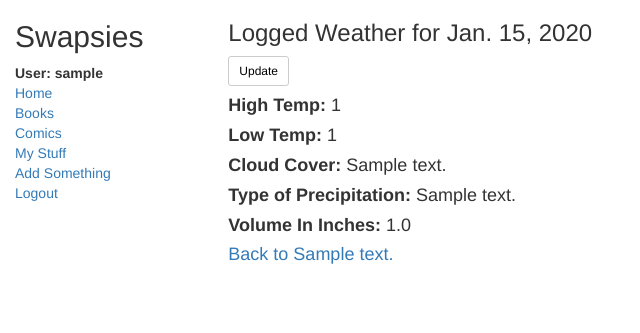
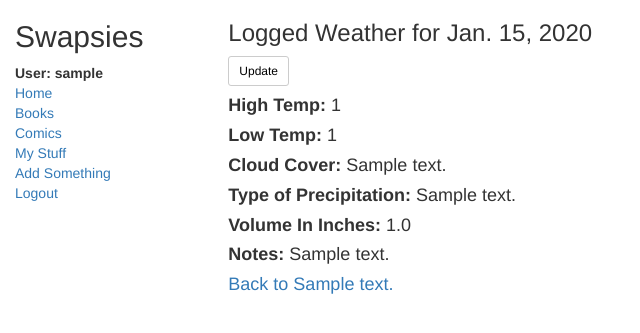
Before and after one commit to Cjhosu/pyProjects, a Django app: page /tracker/date_record/1 in a window 1280 px wide. Shown: the top 333 px of the page, without its empty margins (0-640 px from the left). Run offline with Django 3.2, Linux system fonts and the light colour scheme; a user stored in the database is signed in; tables that the repository leaves empty hold one stand-in row (values such as "Sample post"); some libraries are stand-ins or nearby versions.

Commit message:
Add notes, nice day fill

```diff
--- a/weatherlog/tracker/forms.py
+++ b/weatherlog/tracker/forms.py
@@ -32,6 +32,7 @@ class DateRecordForm(forms.Form):
     low_temp = forms.IntegerField()
     precip_type = forms.ModelChoiceField(queryset=Precip_type.objects.all(), required = False)
     volume_in_inches = forms.FloatField(required = False)
+    notes = forms.CharField(widget=forms.Textarea, required = False)
 
 class UpdateDateRecordForm(forms.Form):
     high_temp = forms.IntegerField(required = False)
--- a/weatherlog/tracker/models.py
+++ b/weatherlog/tracker/models.py
@@ -54,3 +54,5 @@ class Precip_record(models.Model):
 class Date_record_note(models.Model):
     date_record = models.ForeignKey(Date_record, on_delete=models.SET_NULL, null=True)
     note = models.CharField(max_length=500)
+    def __str__(self):
+        return str(self.note)
--- a/weatherlog/tracker/static/css/styles.css
+++ b/weatherlog/tracker/static/css/styles.css
@@ -36,12 +36,20 @@
     padding: 2px;
 }
 
+#calendar td.niceday {
+    background-color: #eee;
+}
+
 #calendar td.noday {
     background-color: #eee;
 }
 
 #calendar td.filled {
     background-color: #FFF6E1;
+}
+
+#calendar td.nice {
+    background-color: #FFCC66;
 }
 
 #calendar td.today {
--- a/weatherlog/tracker/templates/tracker/calendar.html
+++ b/weatherlog/tracker/templates/tracker/calendar.html
@@ -38,3 +38,4 @@
 <div id="calendar">
   {{calendar}}
 </div>
+<br>
--- a/weatherlog/tracker/templates/tracker/date_record.html
+++ b/weatherlog/tracker/templates/tracker/date_record.html
@@ -11,5 +11,8 @@
 <p><strong> Type of Precipitation:</strong> {{ prerec.precip_type }}</p>
 <p><strong> Volume In Inches:</strong> {{ prerec }}</p>
 {% endif %}
+{% if noterec != None %}
+<p><strong> Notes:</strong> {{noterec}}</p>
+{% endif %}
 <a href="{% url 'create_date_record' journal.pk %}">Back to {{journal}}
 {% endblock %}
--- a/weatherlog/tracker/templates/tracker/update_date_record.html
+++ b/weatherlog/tracker/templates/tracker/update_date_record.html
@@ -10,6 +10,6 @@
 <form method="POST" class="post-form">{% csrf_token %}
     {{ form.as_p }}
     {{noteform.as_p}}
-    <input type="submit" value="Submit"<button class="btn btn-default btn-sm" type="button" style="color:#000000"/></button> <a href="{% url 'index' %}"<button class="btn btn-default btn-sm" type="button" style="color: #000000">Cancel</button></a>
+    <input type="submit" value="Submit"<button class="btn btn-default btn-sm" type="button" style="color:#000000"/></button> <a href="{% url 'date_record' dateref.pk %}"<button class="btn btn-default btn-sm" type="button" style="color: #000000">Cancel</button></a>
 </form>
 {% endblock %}
--- a/weatherlog/tracker/views.py
+++ b/weatherlog/tracker/views.py
@@ -99,6 +99,13 @@ def CreateDateRecord(request,pk):
             pr.volume_in_inches = form.cleaned_data['volume_in_inches']
             if pr.precip_type != None:
                 pr.save()
+
+            drn = Date_record_note()
+            drn.date_record_id = dr.id
+            drn.note = form.cleaned_data['notes']
+            if drn.note != '':
+                drn.save()
+
             return HttpResponseRedirect('/tracker/create_date_record/'+ pk)
     else:
         form = DateRecordForm()
@@ -143,7 +150,7 @@ def UpdateDateRecordView(request,pk):
         noteform = DateRecordNotesForm(request.POST)
         if noteform.is_valid():
             if noterec != None:
-                if noteform.cleaned_data['notes'] != None:
+                if noteform.cleaned_data['notes'] != '':
                     Date_record_note.objects.filter(date_record_id = pk).update(note=noteform.cleaned_data['notes'])
             else:
                 if noteform.cleaned_data['notes'] != '':
@@ -168,9 +175,13 @@ def DateRecordDetailView(request,pk):
         prerec = get_object_or_404(Precip_record, date_record_id = pk)
     except:
         prerec = None
+    try:
+        noterec = get_object_or_404(Date_record_note , date_record_id = pk)
+    except:
+        noterec = None
     return render(request,
             'tracker/date_record.html',
-             {'daterec' :daterec , 'prerec' :prerec, 'journal' :journal},
+             {'daterec' :daterec , 'prerec' :prerec, 'journal' :journal, 'noterec':noterec},
             )
 
 class WeatherCalendar(LoginRequiredMixin,HTMLCalendar):
@@ -209,6 +220,8 @@ class WeatherCalendar(LoginRequiredMixin,HTMLCalendar):
                             body.append(esc(prerec.volume_in_inches)+ ' Inches of ')
                             body.append(esc(prerec.precip_type))
                     body.append('</a></li></strong>')
+                    if  prerec == None and (str(weather.cloud_cover_type) == 'Sunny' or str(weather.cloud_cover_type) == 'Mostly Sunny'):
+                        cssclass = ' nice'
                 return self.day_cell(cssclass, '%d %s' % (day, ''.join(body)))
             return self.day_cell(cssclass, day)
         return self.day_cell('noday', '&nbsp;')
```
